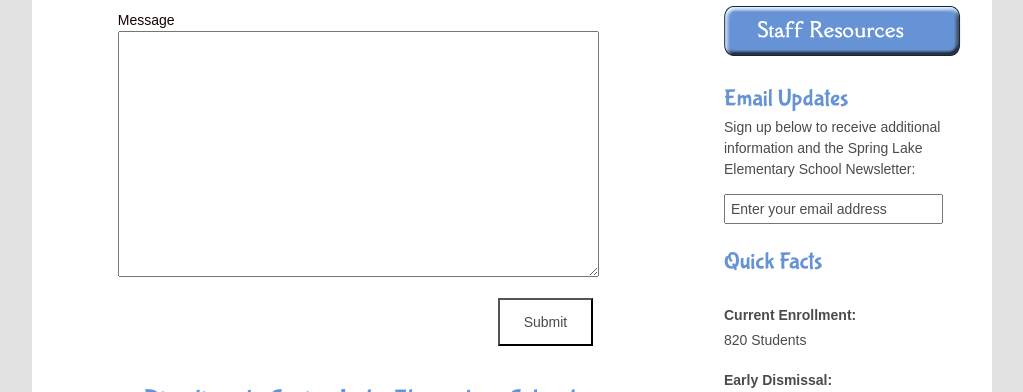
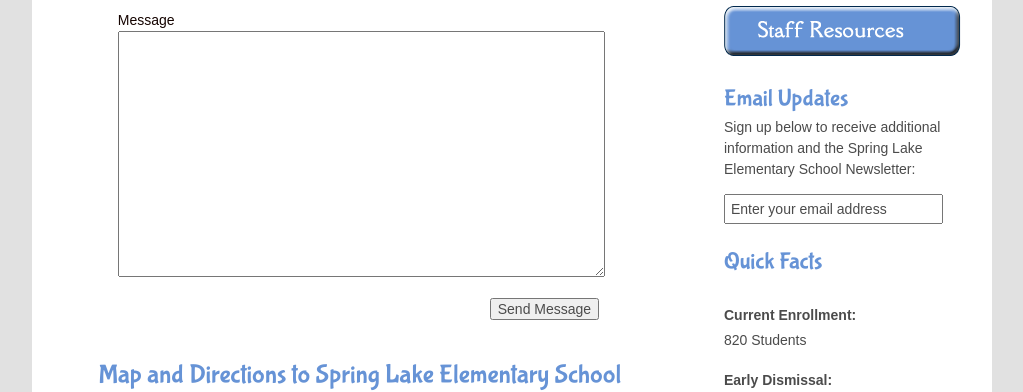
Before and after one commit to TreeFrogMediaDesign/wsp, a plain HTML site: page contact.html in a window 1280 px wide. Shown: the part 941-1333 px from the top of the page, without its empty margins (128-1151 px from the left). Drawn offline with nearby package versions, Linux system fonts and the light colour scheme; a web font is replaced by a local one.

Commit message:
minor adjustments

```diff
--- a/contact.html
+++ b/contact.html
@@ -209,7 +209,7 @@
 				</div>
 
 				<div id="submit">
-					<button type="submit" name="submit" class="buttonsubmit">Submit</button>
+					<button type="submit" name="submit" class="buttonsubmit">Send Message</button>
 				</div>
 			</form>
 
--- a/styles.css
+++ b/styles.css
@@ -262,7 +262,7 @@
 	background-color: #fff;
 	border-radius: .625em;
 	padding: 3.333%;
-	width: 73.8461538461538%;
+	width: 74.8461538461538%;
 	margin-right: auto;
 	margin-left: auto;
 	float: left;
@@ -313,23 +313,9 @@
 }
 
 #submit {
-	font-family: 'Della Respira', serif;
 	font-size: 1.25em
+	margin-top: 1.5em;
 	float: right;
-	margin-top: 1.5em;
-}
-
-.buttonsubmit {
-	width:6.75em;
-	height:3.375em;
-	position:relative;
-	float:right;
-	background:url(images/submit.png);
-	margin: 0 0 0 0;
-}
-
-.buttonsubmit:hover {
-	opacity:0.8;
 }
 
 /* SLIDER */
```
